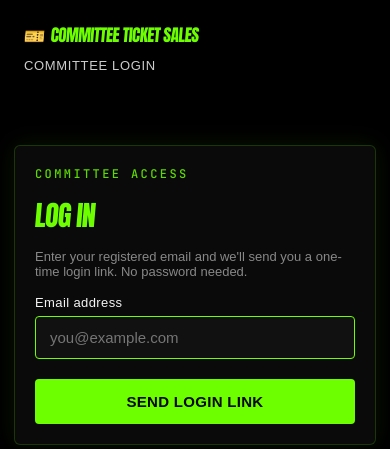
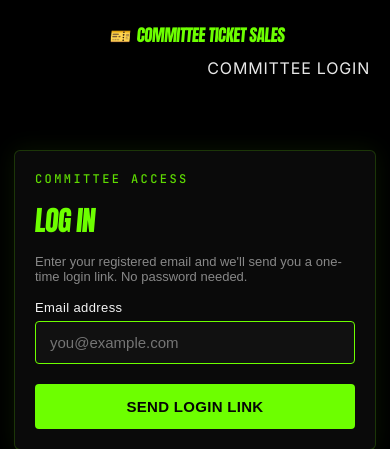
Before and after one commit to Safran0909/ticket_sale, a Flask app: page /login in a window 390 px wide. Shown: the top 449 px of the page. Run offline with Flask 3, Linux system fonts and the light colour scheme.

Commit message:
loginSSSS

```diff
--- a/app/static/css/style.css
+++ b/app/static/css/style.css
@@ -682,13 +682,30 @@
 
 }
 @media (max-width: 768px) {
+    .topbar {
+        display: flex;
+        align-items: center;
+        justify-content: space-between;
+    }
+
     .topnav {
         display: flex !important;
+        align-items: center;
+        margin-left: auto;
     }
 
     .committee-login {
         display: block !important;
-        font-size: 11px;
+        color: #e8e8e8 !important;
+        font-family: "Inter", sans-serif !important;
+        font-size: 16px !important;
+        font-weight: 400 !important;
+        text-decoration: none !important;
         white-space: nowrap;
     }
+
+    .committee-login:hover {
+        color: #e8e8e8 !important;
+        text-decoration: none !important;
+    }
 }
```
